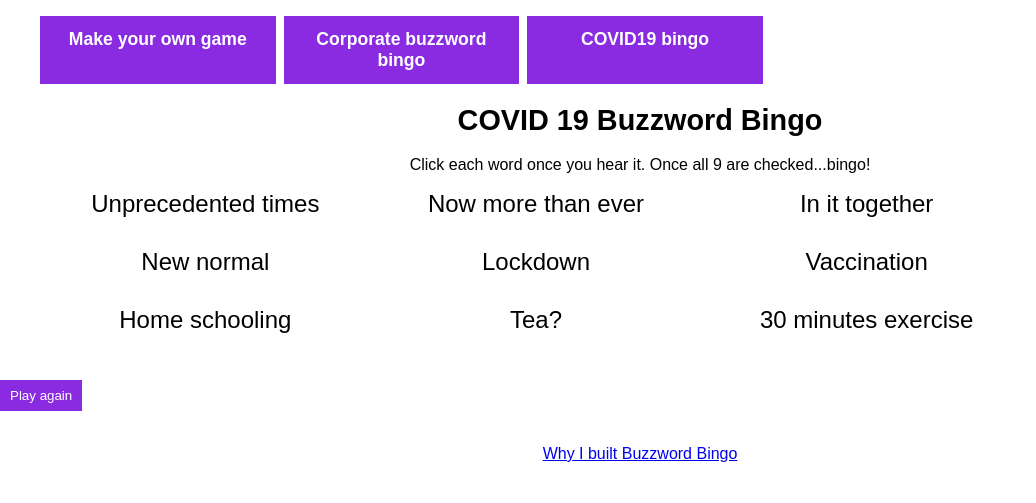
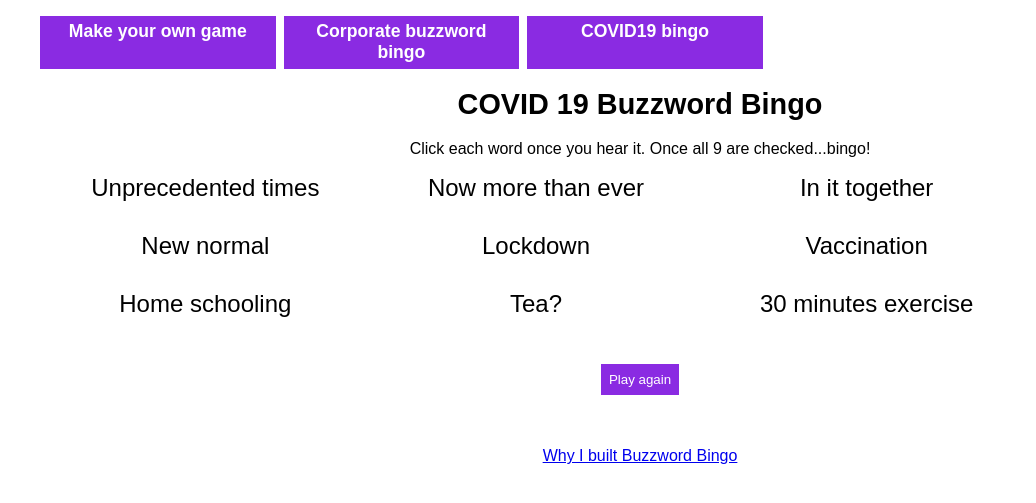
Before and after one commit to chrisrusselldigital/buzzwordbingo, a PHP site: page /covid19-buzzwords.html in a window 1280 px wide. Shown: the top 503 px of the page, without its empty margins (0-1036 px from the left). Run offline with PHP 8.4, Linux system fonts and the light colour scheme; some libraries are stand-ins or nearby versions.

Commit message:
update new game button

```diff
--- a/corporate-buzzword-bingo.html
+++ b/corporate-buzzword-bingo.html
@@ -46,7 +46,9 @@ j=d.createElement(s),dl=l!='dataLayer'?'&l='+l:'';j.async=true;j.src=
 
 <!-- New game -->
 
+<div id="button-wrapper">
 <button id="clear" onClick="clearBuzzwordContainer();">Play again</button>
+</div>
 <br/>
 <br/>
 
--- a/covid19-buzzwords.html
+++ b/covid19-buzzwords.html
@@ -45,7 +45,9 @@ j=d.createElement(s),dl=l!='dataLayer'?'&l='+l:'';j.async=true;j.src=
 
 <!-- New game -->
 
+<div id="button-wrapper">
 <button id="clear" onClick="clearBuzzwordContainer();">Play again</button>
+</div>
 <br/>
 <br/>
 <p><a href="https://medium.com/@_chris_russell/buzzword-bingo-1cdb29e6509e">Why I built Buzzword Bingo</a></p>
--- a/css/buzzwords.css
+++ b/css/buzzwords.css
@@ -21,7 +21,7 @@ nav#topnav ul li a {
   text-decoration: none;
   color: white;
   display: block;
-  padding: .75em;
+  padding: .3em .75em .3em .75em;
 }
 
 h1 {
@@ -74,13 +74,16 @@ ul#words > li {
   margin-bottom: 30px;
 }
 
+div#button-wrapper {
+  text-align: center;
+}
 
 button#clear {
+  position: relative;
+  top: 50%;
   background-color: #8A2BE2;
   color: white;
   border: none;
-  margin-left: auto;
-  margin-right: auto;
-  padding: 8px 10px;
+  padding: 8px 8px;
   cursor:pointer;
 }
--- a/index.html
+++ b/index.html
@@ -50,8 +50,9 @@ j=d.createElement(s),dl=l!='dataLayer'?'&l='+l:'';j.async=true;j.src=
 <ul id="words" onClick="clickCounter();"></ul>
 
 <!-- New game -->
-
+<div id="button-wrapper">
 <button id="clear" onClick="clearBuzzwordContainer();">New Game</button>
+</div>
 <br/>
 <br/>
 
```
